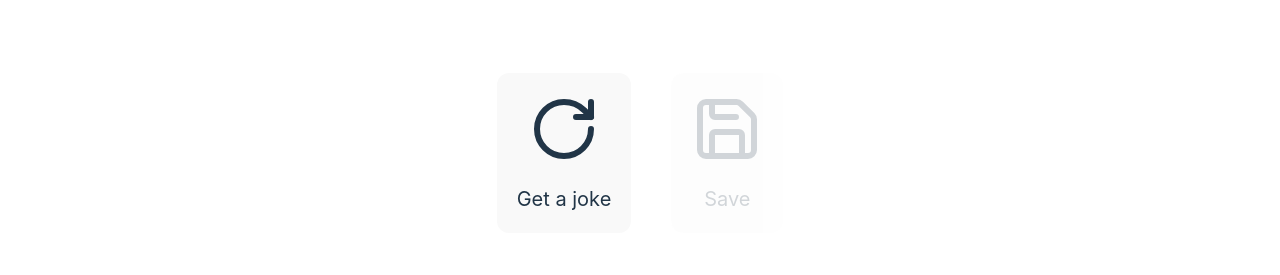
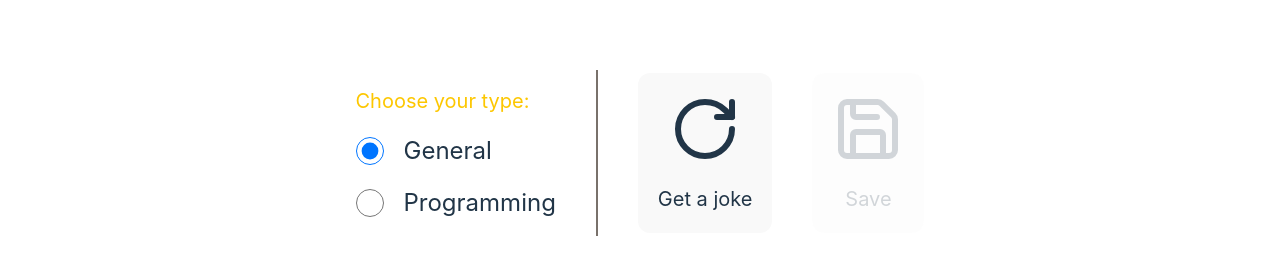
Before and after one commit to Ktsirakos/epignosis-task, a Vue app: page / in a window 1280 px wide. Shown: the part 451-726 px from the top of the page. Built offline with nearby package versions, Linux system fonts and the light colour scheme.

Commit message:
feat: adding switch to change between general and programming jokes

```diff
--- a/src/components/JokeActions.vue
+++ b/src/components/JokeActions.vue
@@ -1,6 +1,8 @@
 <template>
     <div class="flex flex-1 items-center gap-10 w-full justify-center">
-        <IconButton alt-text="Get a new joke" title="Get a joke" @click="getARandomJoke">
+        <Switch @change="setJokeTypePreference" />
+        <div class="w-0.5 bg-stone-500 h-1/2"></div>
+        <IconButton alt-text="Get a new joke" title="Get a joke" @click="getAJoke">
             <template #icon>
                 <RotateCw :class="`${loadingJoke ? 'animate-spin' : ''}`" :size="iconSize" />
             </template>
@@ -16,11 +18,12 @@
 
 <script setup lang="ts">
 import type { Joke } from '@/interfaces/joke';
-import { getJokes } from '@/services/api';
+import { getGeneralJokes, getProgrammingJokes } from '@/services/api';
 import { useJokeStore } from '@/store/jokeStore';
 import IconButton from '@/components/IconButton.vue';
 import { Save, RotateCw } from 'lucide-vue-next';
 import { ref } from 'vue';
+import Switch from './Switch.vue';
 
 const emit = defineEmits(['show-modal', 'joke'])
 const joke = ref<Joke | undefined>(undefined)
@@ -28,13 +31,27 @@ const jokeStore = useJokeStore()
 const iconSize = 72
 const loadingJoke = ref(false) //variable used to spin the loading button
 
+const jokeFunc = ref<() => Promise<any>>(getGeneralJokes)
+
+const setJokeTypePreference = (jokeType: 'general' | 'programming') => {
+    switch (jokeType) {
+        case "general": {
+            jokeFunc.value = () => getGeneralJokes()
+            return;
+        }
+        case "programming": {
+            jokeFunc.value = () => getProgrammingJokes()
+            return;
+        }
+    }
+}
 
 const isJokeAlreadySaved = () => {
     return !!jokeStore.savedJokes.find(e => e.id === joke.value?.id)
 }
-const getARandomJoke = async () => {
+const getAJoke = async () => {
     loadingJoke.value = true
-    joke.value = await getJokes()
+    joke.value = await jokeFunc.value()
     emit('joke', joke.value)
     loadingJoke.value = false
 }
--- /dev/null
+++ b/src/components/Switch.vue
@@ -0,0 +1,23 @@
+<template>
+    <div class="flex flex-col gap-5">
+        <p class="text-xl text-yellow-400 text-start">Choose your type:</p>
+        <div v-for="e in data" class="flex flex-row gap-5 items-center">
+            <input @input="() => emit('change', e.value)" class="w-7 h-7" type="radio" :id="e.value"
+                name="joke-type-switch" :value="e.value" :checked="e.checked" />
+            <label :for="e.value" class="text-2xl">{{ e.text }}</label>
+        </div>
+    </div>
+</template>
+
+<script setup lang="ts">
+import { ref } from 'vue';
+
+const emit = defineEmits(['change'])
+const data = ref<{ text: string, value: string, checked?: boolean }[]>([
+    { text: 'General', value: 'general', checked: true },
+    { text: 'Programming', value: 'programming' }
+])
+
+</script>
+
+<style scoped></style>
--- a/src/services/api.ts
+++ b/src/services/api.ts
@@ -1,4 +1,4 @@
-async function getJokes() {
+async function getGeneralJokes() {
     const value = await fetch('https://official-joke-api.appspot.com/random_joke', {
         method: "GET"
     }).then((response) => response.json())
@@ -6,6 +6,14 @@ async function getJokes() {
     return value
 }
 
+async function getProgrammingJokes() {
+    const value = await fetch('https://official-joke-api.appspot.com/jokes/programming/random', {
+        method: "GET"
+    }).then((response) => response.json())
+
+    return value[0]
+}
+
 export {
-    getJokes
+    getGeneralJokes, getProgrammingJokes
 }
```
